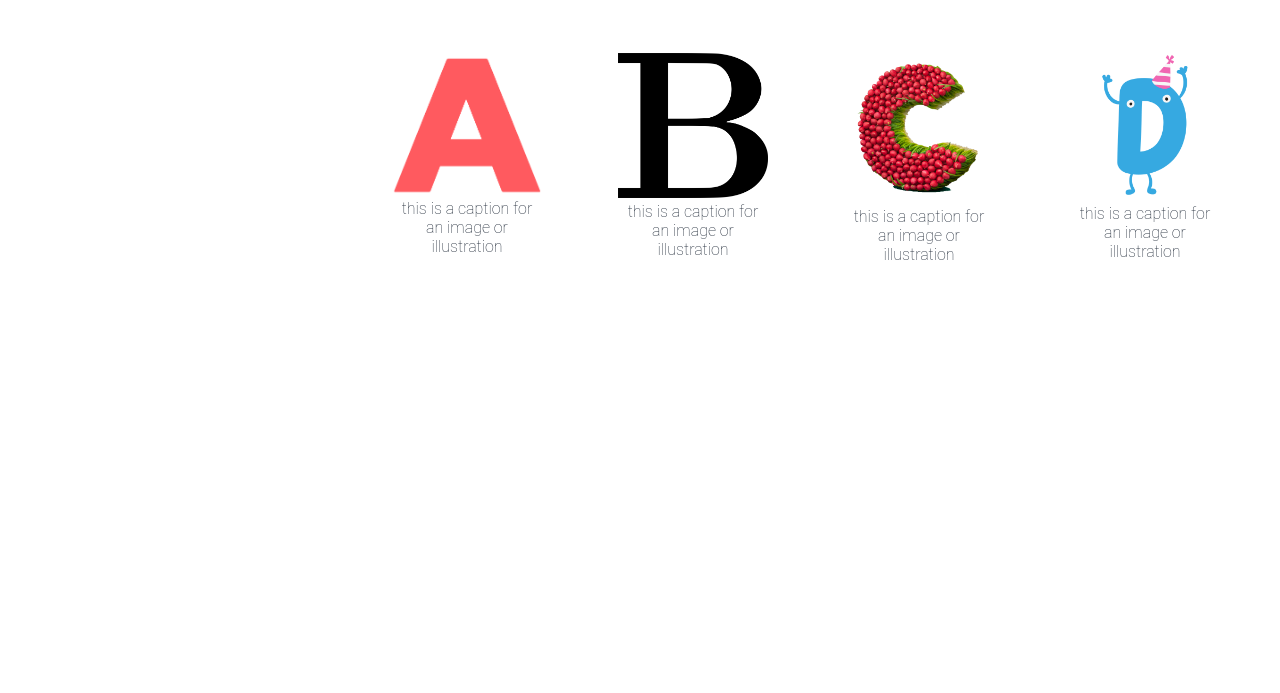
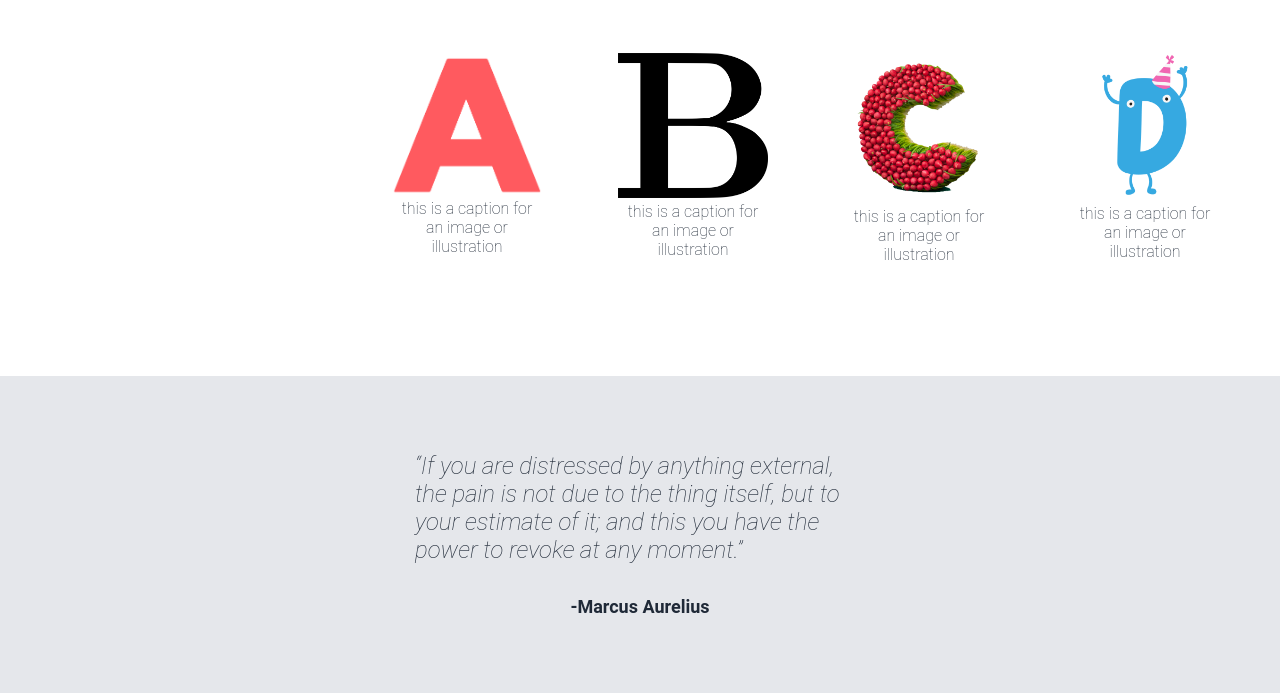
Before and after one commit to authura/landing-page, a plain HTML site: page index.html in a window 1280 px wide. Shown: the part 570-1263 px from the top of the page. Before the commit the page ends 946 px from the top, so only its background shows below. Drawn offline with Linux system fonts and the light colour scheme.

Commit message:
Added quote box and styles

```diff
--- a/index.html
+++ b/index.html
@@ -34,7 +34,7 @@
         </div>
         <div class="info">
             <div class="info-header">
-                <h2>Some random information</h2>
+                <h2>Some random information.</h2>
             </div>
             <div class="grid">
                 <div class="grid-1">
@@ -55,6 +55,15 @@
                 </div>
             </div>
         </div>
+        <div class="quote">
+            <div class="quote-header">
+                <q cite="https://www.goodreads.com/author/quotes/17212.Marcus_Aurelius">If you are distressed by anything external, the pain is not due to the thing itself, but to your estimate of it; and this you have the power to revoke at any moment.</q>
+            </div>
+            <div class="quote-footer">
+                <p>-Marcus Aurelius</p>
+            </div>
+        </div>
+
     </main>
     <footer>
 
--- a/style.css
+++ b/style.css
@@ -121,3 +121,29 @@ button {
     color: #1f2937;
     font-weight: lighter;
 }
+
+.quote {
+    display: flex;
+    flex-direction: column;
+    align-items: center;
+    justify-content: center;
+    padding: 76px;
+    margin: auto;
+    background-color: #e5e7eb;
+    gap: 32px;
+}
+
+.quote-header {
+    font-size: 24px;
+    font-style: italic;
+    font-weight: lighter;
+    color: #1f2937;
+    display: flex;
+    max-width: 450px;
+}
+
+.quote-footer {
+    font-size: 18px;
+    font-weight: bold;
+    color: #1f2937;
+}
```
